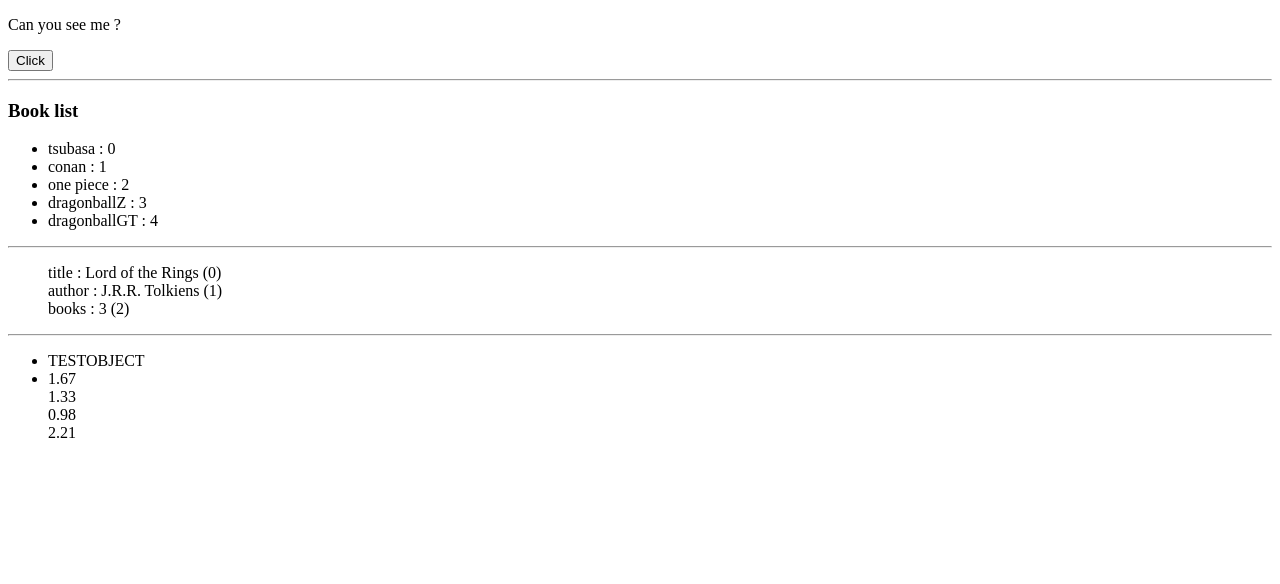
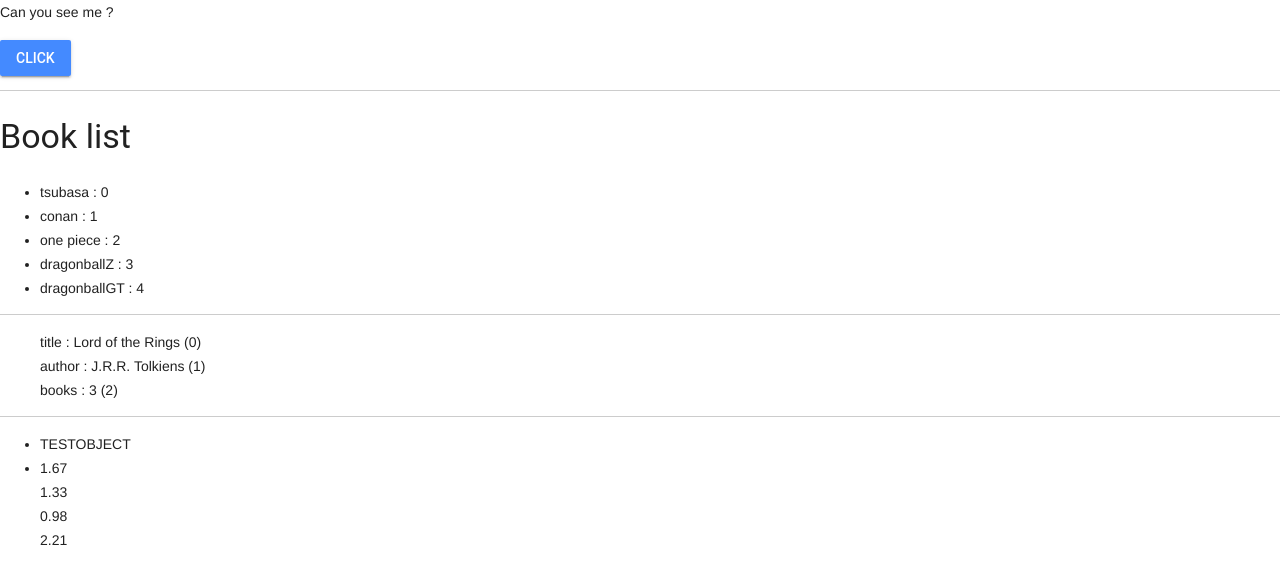
Before and after one commit to newzpanuwat/vue2-udemy, a plain HTML site: page excerise5.html in a window 1280 px wide. Drawn offline with nearby package versions, Linux system fonts and the light colour scheme.

Commit message:
add material desgin

```diff
--- a/excerise5.html
+++ b/excerise5.html
@@ -5,6 +5,9 @@
   <meta name="viewport" content="width=device-width, initial-scale=1.0">
   <meta http-equiv="X-UA-Compatible" content="ie=edge">
   <script src="https://npmcdn.com/vue/dist/vue.js"></script>
+  <link rel="stylesheet" href="https://fonts.googleapis.com/icon?family=Material+Icons">
+  <link rel="stylesheet" href="https://code.getmdl.io/1.3.0/material.indigo-blue.min.css">
+  <script defer src="https://code.getmdl.io/1.3.0/material.min.js"></script>
   <title>exercise 5</title>
 </head>
 <body>
@@ -12,12 +15,13 @@
       <!-- 1) Hook up the button to toggle the display of the two paragraphs.
         Use both v-if and v-show and inspect the elements to see the difference -->
       <div>
+        <!-- Accent-colored raised button with ripple -->
         <p v-if="show">Can you see me ?</p>
         <p v-else> Hi!!</p>
         <template v-if="!show">
           <h1>Hi there!!</h1>
         </template>
-        <button @click="show = !show">Click</button>
+        <button class="mdl-button mdl-js-button mdl-button--raised mdl-js-ripple-effect mdl-button--accent"@click="show = !show">Click</button>
       </div>
       <hr>
       <!-- 2) Output an <ul> of array elements of your choice. Also print the index of each element. -->
```
